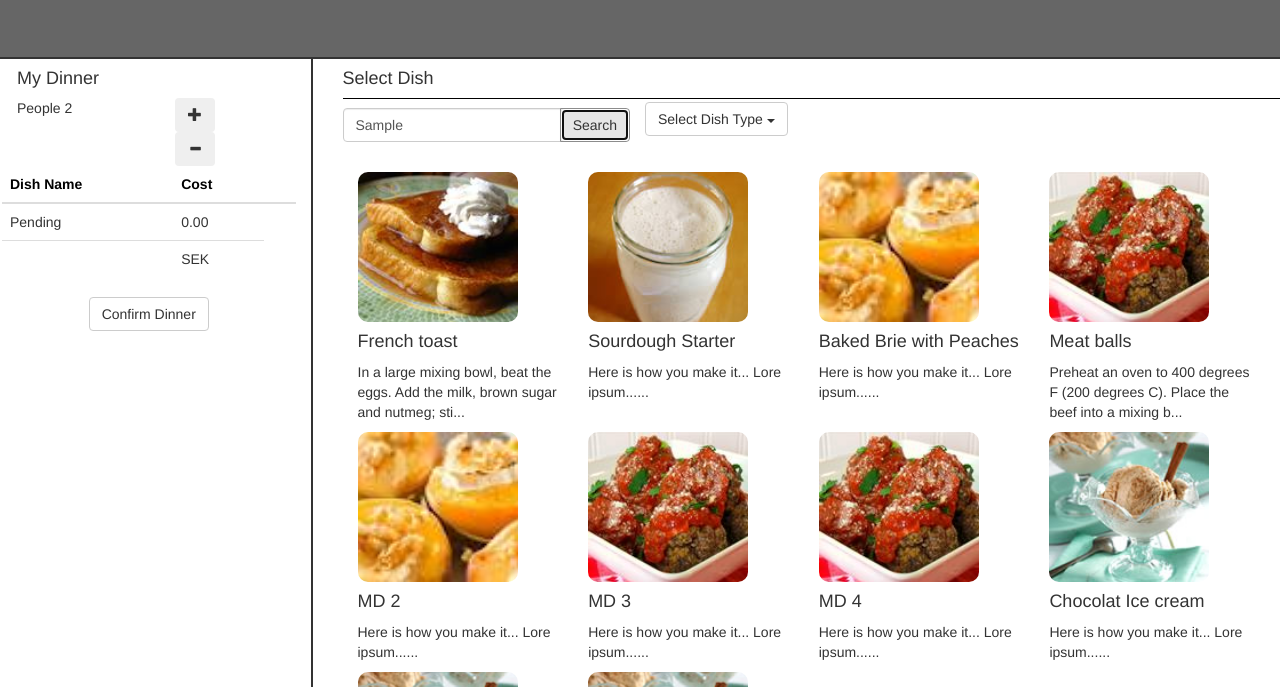
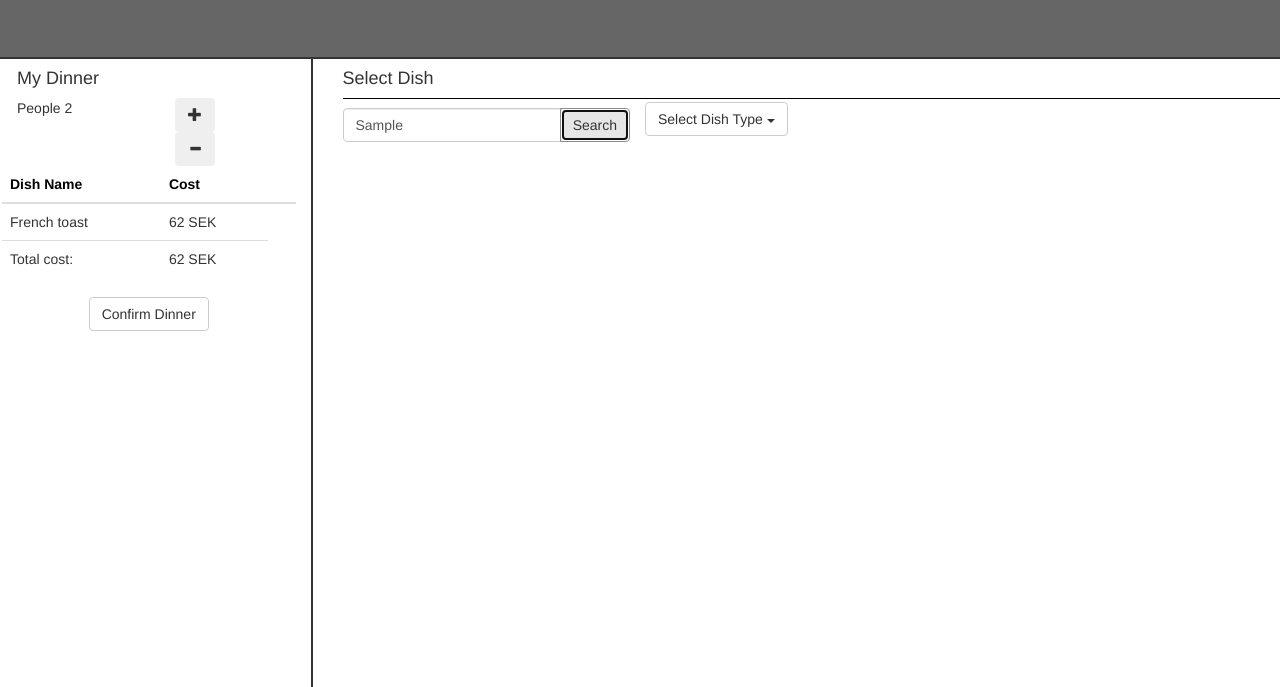
Before and after one commit to emmaklint/iprog-lab3, a plain HTML site: page dinnerview23.html in a window 1280 px wide. Both pictures are taken after typing "Sample" into the empty fields and a click on the button "Search". Shown: the part 113-800 px from the top of the page. Drawn offline with nearby package versions, Linux system fonts and the light colour scheme.

Commit message:
Hämtar pris och uppdaterar utefter antalet gäster

```diff
--- a/dinnerview23.html
+++ b/dinnerview23.html
@@ -158,8 +158,8 @@
                 <td>
               </tr>
               <tr>
-                <td>  </td>
-                <td><span id="dinnerCost"></span> SEK</td>
+                <td>Total cost:</td>
+                <td><span id="dinnerCost"></span> </td>
               </tr>
             </tbody>
         </table>
--- a/js/model/dinnerModel.js
+++ b/js/model/dinnerModel.js
@@ -4,6 +4,7 @@ var DinnerModel = function() {
 	this.number=2;
 	var observers=[];
 	var pending=[];
+	this.menu=[];
 
 	//this.makeObserver=function(){
 
@@ -63,17 +64,17 @@ var DinnerModel = function() {
 		return pending;
 	}
 
-	// this.getPendingPrice = function(){
-	// 	var pendPrice=0;,
-	// 	if(pending.length!==0){
-	// 		//nån for-loop som lägger ihop alla priser för alla indgridienser
-	// 		//return pendPrice;
-	// 	}
-
-	// 	else{
-	// 		return 0;
-	// 	}
-	// }
+	this.getPendingPrice = function(){
+		var pendingPrice = 0;
+		if (pending.length !== 0){
+		for(x in pending[0].ingredients){
+			pendingPrice = pendingPrice + pending[0].ingredients[x].price;
+		};
+		pendingPrice = pendingPrice*this.getNumberOfGuests();
+		return pendingPrice;
+	}
+	else{return 0}
+	}
 
 	//Returns the dish that is on the menu for selected type
 	this.getSelectedDish = function(type) {
@@ -83,6 +84,7 @@ var DinnerModel = function() {
 	//Returns all the dishes on the menu.
 	this.getFullMenu = function() {
 		return this.menu;
+		notifyObservers();
 	}
 
 	//Returns all ingredients for all the dishes on the menu.
--- a/js/view/dinnerView2.js
+++ b/js/view/dinnerView2.js
@@ -4,11 +4,11 @@ var DinnerView2 = function (container,model) {
 	this.numberOfGuests = container.find("#numberOfGuests");
 	this.plusButton = container.find("#plusGuest");
 	this.minusButton = container.find("#minusGuest");
-	this.menuDish = container.find("#dish-name");
-	this.menuPrice=container.find("#dish-cost");
-	this.price = container.find("#dinnerCost");
 
+	model.addToPending(1);
 	this.pending=model.pendingDish();
+
+
 
 
 	var guests=model.getNumberOfGuests();
@@ -18,18 +18,29 @@ var DinnerView2 = function (container,model) {
 
 
 		this.numberOfGuests.html(model.getNumberOfGuests());
+		if(this.pending.length !== 0){
 
-		this.menuDish.empty();
-		this.menuPrice.empty();
-		if(this.pending.length !== 0){
+			this.pendingName.html(this.pending[0].name);
+			this.pendingPrice.html(model.getPendingPrice()+" SEK"); //MÅSTE FIXAS -  hamna rätt i tabellen.
 
 		}
 
 		else{
-			this.menuDish.append("<div>"+"Pending" + "</div>");
-			this.menuPrice.append("<div>"+"0.00" + "</div>");
-		}
+			this.pendingName.html("Pending");
+			this.pendingPrice.html("0.00");
+		};
+
+		this.pendingPrice.html((model.getPendingPrice())+" SEK");
+		this.totalCost.html((model.getTotalMenuPrice()+model.getPendingPrice())+" SEK");
 };
+
+
+	this.pendingName = container.find("#dish-name");
+	this.pendingPrice = container.find("#dish-cost");
+	this.totalCost = container.find("#dinnerCost");
+	//this.totalCost.append("<tr><td>Total cost:</td><td id="+'"'+"pendingPrice"+'"'+"></td></tr><td></td>");
+
+
 
 
 	model.addObserver(this);
@@ -39,4 +50,4 @@ var DinnerView2 = function (container,model) {
 	//this.price.append("Total cost"+ model.getTotalMenuPrice());
 
 
-}
+};
--- a/js/view/dinnerView3.js
+++ b/js/view/dinnerView3.js
@@ -54,7 +54,27 @@ var DinnerView3 = function (container,model) {
 		}
 	};
 
+	this.searchDishes = function(filter){
+	var dishTypes = ["starter", "main dish", "dessert"];
+
+	var storeDishes = [];
+	for(var i=0, x=document.getElementsByClassName("dishtype").length;i<x;i++){
+		document.getElementsByClassName("dishtype")[i].style.display = 'none';}
+
+	for (type in dishTypes){
+	var result = model.getAllDishes(dishTypes[type], filter);
+		for(var j=0, y=result.length;j<y;j++){
+		for(var i=0, x=document.getElementsByClassName(dishTypes[type]).length;i<x;i++){
+			if(document.getElementsByClassName(dishTypes[type])[i].id == result[j].name){
+			storeDishes.push(document.getElementsByClassName(dishTypes[type])[i]);
+			}
+		}
+	}
+	}
+	for(var k=0, z=storeDishes.length;k<z;k++){
+		storeDishes[k].style.display = 'block';
+	};
 
 
-
+}
 };
--- a/js/view/dinnerView3Controller.js
+++ b/js/view/dinnerView3Controller.js
@@ -19,4 +19,16 @@ var DinnerView3Controller = function(view, model ) {
 
 
 
+	view.container.find("#search").click( function(){
+		searchInput = $('input:text').val();
+		view.searchDishes(searchInput);
+	})
+
+	view.container.find(".dish").click( function(){
+    	var status = $(this).attr('id');
+    	console.log(status);
+	    	model.addToPending(status);
+    	view.display("");
+	})
+
 };
```
Also changed, not shown: js/view/dinnerView2Controller.js (+7 -1 lines).
